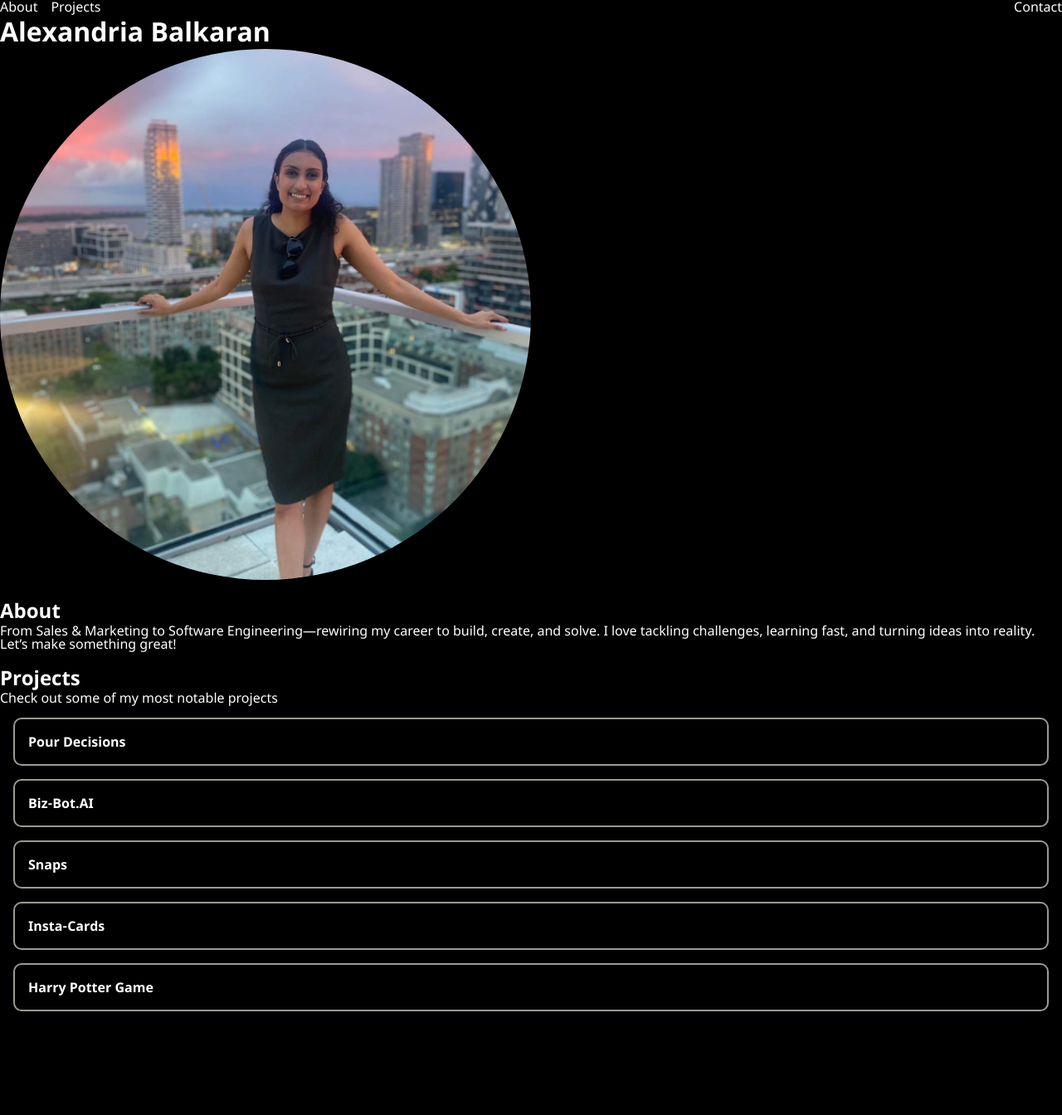
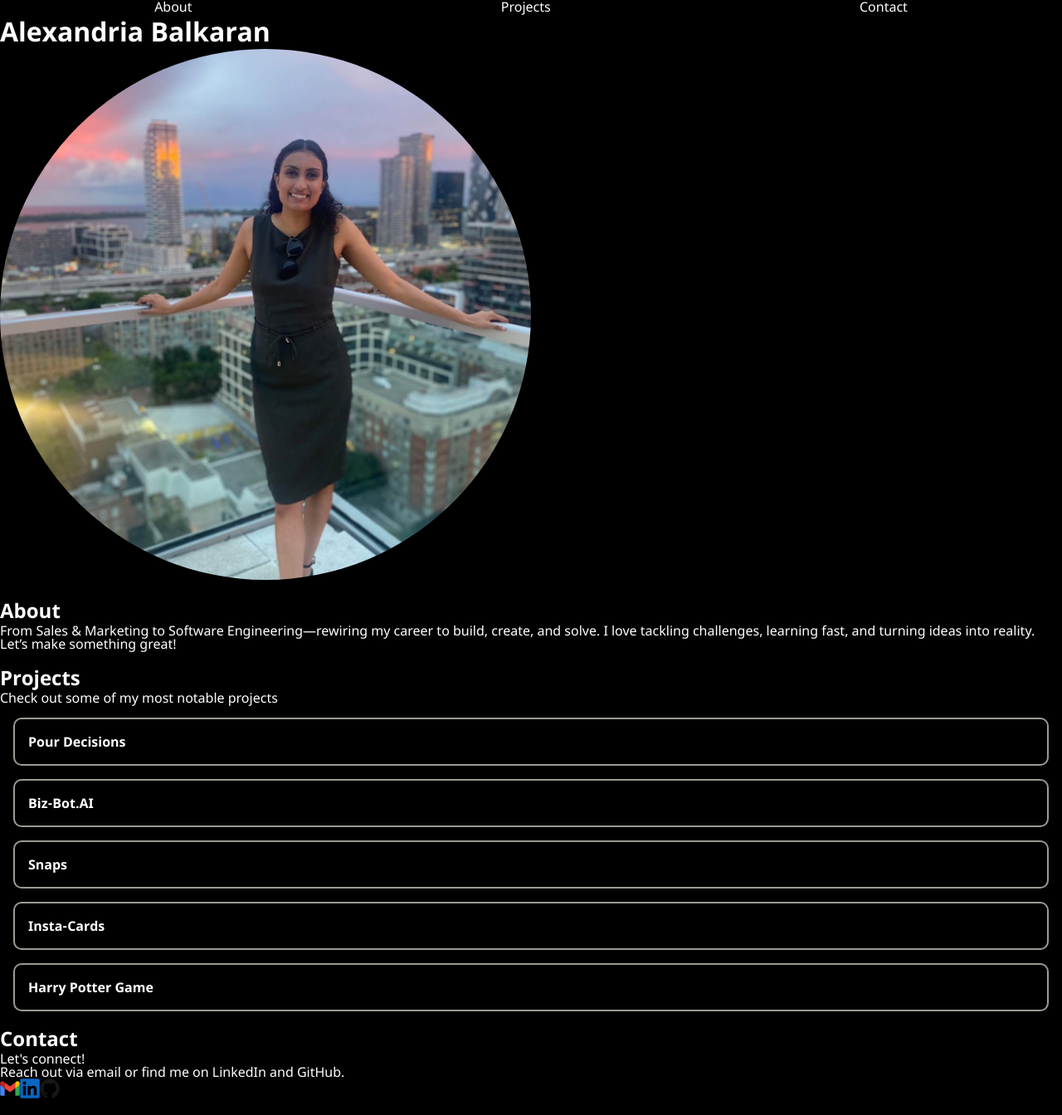
Before and after one commit to AlexandriaBalkaran/alexandria-balkaran-portfolio, a React (Vite) app: page / in a window 1280 px wide. Shown: the whole page at 83% size. Before the commit the page ends 1235 px from the top, so only its background shows below. Built offline with nearby package versions, Linux system fonts and the light colour scheme.

Commit message:
change filter contact drawer to its own page instead

```diff
--- a/src/assets/data/projects.json
+++ b/src/assets/data/projects.json
@@ -3,7 +3,7 @@
       "id": "pour-decisions",
       "title": "Pour Decisions",
       "description": "Pour Decisions is a web application that helps users discover the best happy hour deals in downtown Toronto based on their preferred location (specifically neighbourhood), date and time of day.",
-      "techStack": ["React", "Google Maps API" , "SCSS" , "mySQL" , "Pour-Decisions API"],
+      "techStack": ["React", "Google Maps API" , "SCSS" , "mySQL" , "knex.js" , "Pour-Decisions API"],
       "videoSrc": "src/assets/projects/Pour Decisions video.mp4"
     },
     {
@@ -24,14 +24,14 @@
       "id": "insta-cards",
       "title": "Insta-Cards",
       "description": "Interactive Instagram story game.",
-      "techStack": ["JavaScript", "HTML", "SASS" , "Insta-Cards API"],
+      "techStack": ["JavaScript", "HTML", "SCSS" , "Insta-Cards API"],
       "videoSrc": "src/assets/projects/Insta-cards video.mp4"
     },
     {
       "id": "harry-potter",
       "title": "Harry Potter Game",
       "description": "This project is a web-based game where players are presented with an image of a Harry Potter character and must guess the character's name. The game fetches character data from the Harry Potter API and dynamically displays random character images.",
-      "techStack": ["JavaScript", "HTML", "SASS" , "Harry Potter API"],
+      "techStack": ["JavaScript", "HTML", "SCSS" , "Harry Potter API"],
       "videoSrc": "src/assets/projects/Harry-potter-game video.mp4"
     }
   ]
--- a/src/components/ContactSection/ContactSection.jsx
+++ b/src/components/ContactSection/ContactSection.jsx
@@ -2,34 +2,30 @@ import "./ContactSection.scss";
 
 function ContactSection() {
   return (
-    <section id="contact">
-      <h3>Reach out and let's have a chat</h3>
+    <section id="contact" className="contact">
+      <h2>Contact</h2>
+      <p>Let's connect!</p>
+      <p>Reach out via email or find me on LinkedIn and GitHub.</p>
       <div className="contact__icons-container">
-        <p>
         <a href="mailto:alexandria.balkaran@gmail.com">
-            <img src="/images/Email-icon.svg" alt="email icon"></img>
+          <img src="/images/Email-icon.svg" alt="email icon" />
         </a>
-        </p>
 
-        <p>
         <a
           href="https://www.linkedin.com/in/alexandria-balkaran/"
           target="_blank"
           rel="noopener noreferrer"
         >
-            <img src="/images/Linkedin-icon.svg" alt="linkedin icon"></img>
+          <img src="/images/Linkedin-icon.svg" alt="linkedin icon" />
         </a>
-        </p>
 
-        <p>
         <a
           href="https://github.com/AlexandriaBalkaran"
           target="_blank"
           rel="noopener noreferrer"
         >
-            <img src="/images/Github-icon.svg" alt="github icon"></img>
+          <img src="/images/Github-icon.svg" alt="github icon" />
         </a>
-        </p>
       </div>
     </section>
   );
--- a/src/components/ContactSection/ContactSection.scss
+++ b/src/components/ContactSection/ContactSection.scss
@@ -1,5 +1 @@
-.contact__icons-container {
-    display: flex;
-    justify-content: space-around;
-    margin: 1rem;
-}
+@use "/src/styles/partials/_variables.scss" as *;
--- a/src/components/NavBar/NavBar.jsx
+++ b/src/components/NavBar/NavBar.jsx
@@ -1,10 +1,6 @@
-import React, { useState } from "react";
 import "./NavBar.scss";
-import ContactSection from "../ContactSection/ContactSection";
 
 function NavBar() {
-  const [isContactOpen, setIsContactOpen] = useState(false);
-
   const scrollToSection = (sectionId) => {
     const section = document.getElementById(sectionId);
     if (section) {
@@ -12,28 +8,14 @@ function NavBar() {
     }
   };
 
-  const toggleContact = () => {
-    setIsContactOpen(!isContactOpen);
-  };
-
   return (
-    <>
-      <div className="nav-bar__container">
-        <div className="nav-bar__button">
-          <p className="nav-bar__button-about" onClick={() => scrollToSection("about")}>About</p>
-          <p onClick={() => scrollToSection("projects")}>Projects</p>
-        </div>
-        <div className="nav-bar__button-contact">
-          <p onClick={toggleContact}>Contact</p>
-        </div>
+    <div className="nav-bar__container">
+      <div className="nav-bar__button">
+        <p className="nav-bar__button-about" onClick={() => scrollToSection("about")}>About</p>
+        <p onClick={() => scrollToSection("projects")}>Projects</p>
+        <p onClick={() => scrollToSection("contact")}>Contact</p>
       </div>
-
-      {isContactOpen && (
-        <div className="contact__drawer">
-          <ContactSection />
-        </div>
-      )}
-    </>
+    </div>
   );
 }
 
--- a/src/components/NavBar/NavBar.scss
+++ b/src/components/NavBar/NavBar.scss
@@ -1,16 +1,9 @@
 .nav-bar {
-  &__container {
-    display: flex;
-    justify-content: space-between;
-  }
 
   &__button {
     cursor: pointer;
     display: flex;
-
-    &-about {
-        padding-right: 1rem;
-    }
+    justify-content: space-around;
 
     &-contact {
       display: flex;
--- a/src/pages/Homepage/Homepage.jsx
+++ b/src/pages/Homepage/Homepage.jsx
@@ -2,6 +2,7 @@ import "./Homepage.scss";
 import AboutSection from "../../components/AboutSection/AboutSection";
 import Header from "../../components/Header/Header";
 import ProjectsSection from "../../components/ProjectsSection/ProjectsSection";
+import ContactSection from "../../components/ContactSection/ContactSection";
 
 function Homepage() {
 
@@ -10,6 +11,7 @@ function Homepage() {
       <Header></Header>
       <AboutSection></AboutSection>
       <ProjectsSection></ProjectsSection>
+      <ContactSection></ContactSection>
     </>
   );
 }
```
Lines whose indentation alone changed are shown as unchanged.
